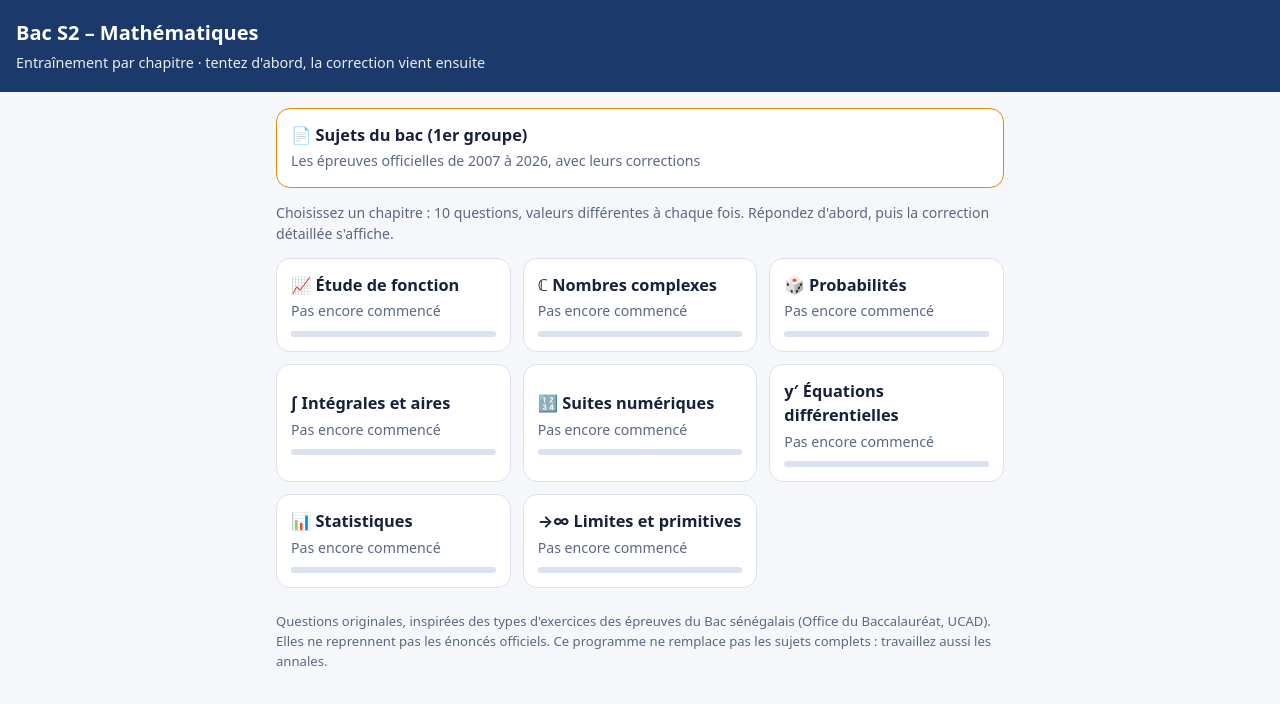
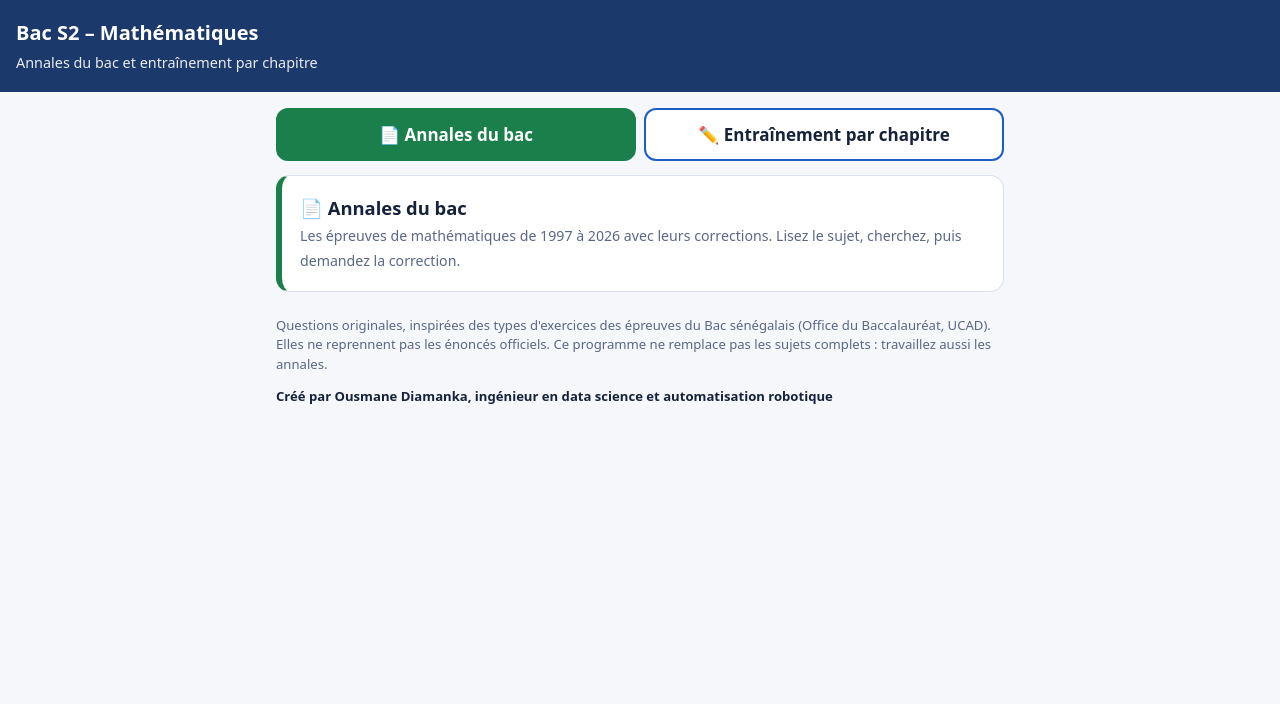
Before and after one commit to diamanka/bac-s2-maths-senegal, a plain HTML site: page index.html in a window 1280 px wide. Drawn offline with Linux system fonts and the light colour scheme.

Commit message:
Add files via upload

```diff
--- a/index.html
+++ b/index.html
@@ -42,12 +42,21 @@ button.g{background:transparent;color:var(--pri);border:1px solid var(--line)}
 .back{margin:0 0 4px;background:none;border:0;color:var(--pri);font:inherit;cursor:pointer;padding:6px 0}
 footer{max-width:760px;margin:8px auto 28px;padding:0 16px;color:var(--mut);font-size:.82rem}
 .big{font-size:2rem;font-weight:700;margin:6px 0}
+.tabs{display:flex;gap:8px;margin:0 0 14px}
+.tab{flex:1;padding:12px 8px;border:2px solid var(--line);border-radius:12px;background:var(--card);color:var(--ink);font:inherit;font-weight:600;cursor:pointer}
+.tab.t-ann.on{background:#1a7f4b;border-color:#1a7f4b;color:#fff}
+.tab.t-ent.on{background:#1b5fc4;border-color:#1b5fc4;color:#fff}
+.tab.t-ann{border-color:#1a7f4b}.tab.t-ent{border-color:#1b5fc4}
+.ann{display:block;text-decoration:none;border-left:6px solid #1a7f4b;padding:18px}
+.ann b{font-size:1.15rem}
+.grid .ch{border-top:4px solid #1b5fc4}
+.by{margin-top:12px;font-weight:600;color:var(--ink)}
 </style>
 </head>
 <body>
-<header><h1>Bac S2 – Mathématiques</h1><p>Entraînement par chapitre · tentez d'abord, la correction vient ensuite</p></header>
+<header><h1>Bac S2 – Mathématiques</h1><p>Annales du bac et entraînement par chapitre</p></header>
 <main id="app"></main>
-<footer>Questions originales, inspirées des types d'exercices des épreuves du Bac sénégalais (Office du Baccalauréat, UCAD). Elles ne reprennent pas les énoncés officiels. Ce programme ne remplace pas les sujets complets : travaillez aussi les annales.</footer>
+<footer>Questions originales, inspirées des types d'exercices des épreuves du Bac sénégalais (Office du Baccalauréat, UCAD). Elles ne reprennent pas les énoncés officiels. Ce programme ne remplace pas les sujets complets : travaillez aussi les annales.<div class="by">Créé par Ousmane Diamanka, ingénieur en data science et automatisation robotique</div></footer>
 
 <script id="engine">
 /* ===== Moteur de questions ===== */
@@ -200,11 +209,19 @@ var app=document.getElementById("app");
 var store={get:function(k){try{return JSON.parse(localStorage.getItem(k))}catch(e){return null}},set:function(k,v){try{localStorage.setItem(k,JSON.stringify(v))}catch(e){}}};
 var prog=store.get("bacs2")||{};
 function save(){store.set("bacs2",prog)}
+var tab=store.get("bacs2tab")||"ann";
 function home(){
- var h='<a class="ch" href="sujets.html" style="display:block;text-decoration:none;margin-bottom:12px;border-color:var(--acc)"><b>📄 Sujets du bac (1er groupe)</b><small>Les épreuves officielles de 2007 à 2026, avec leurs corrections</small></a><p class="hint">Choisissez un chapitre : 10 questions, valeurs différentes à chaque fois. Répondez d\'abord, puis la correction détaillée s\'affiche.</p><div class="grid">';
- ENGINE.CH.forEach(function(c){var p=prog[c.id]||{t:0,ok:0},pc=p.t?Math.round(100*p.ok/p.t):0;
-  h+='<button class="ch" data-ch="'+c.id+'"><b>'+c.ico+' '+c.nom+'</b><small>'+(p.t?p.ok+' bonnes réponses sur '+p.t+' ('+pc+' %)':'Pas encore commencé')+'</small><div class="bar"><i style="width:'+pc+'%"></i></div></button>'});
- h+='</div>';app.innerHTML=h;
+ var h='<div class="tabs"><button class="tab t-ann'+(tab==="ann"?' on':'')+'" data-t="ann">📄 Annales du bac</button><button class="tab t-ent'+(tab==="ent"?' on':'')+'" data-t="ent">✏️ Entraînement par chapitre</button></div>';
+ if(tab==="ann"){
+  h+='<a class="ch ann" href="sujets.html"><b>📄 Annales du bac</b><small>Les épreuves de mathématiques de 1997 à 2026 avec leurs corrections. Lisez le sujet, cherchez, puis demandez la correction.</small></a>';
+ }else{
+  h+='<p class="hint">Choisissez un chapitre : 10 questions, valeurs différentes à chaque fois. Répondez d\'abord, puis la correction détaillée s\'affiche.</p><div class="grid">';
+  ENGINE.CH.forEach(function(c){var p=prog[c.id]||{t:0,ok:0},pc=p.t?Math.round(100*p.ok/p.t):0;
+   h+='<button class="ch" data-ch="'+c.id+'"><b>'+c.ico+' '+c.nom+'</b><small>'+(p.t?p.ok+' bonnes réponses sur '+p.t+' ('+pc+' %)':'Pas encore commencé')+'</small><div class="bar"><i style="width:'+pc+'%"></i></div></button>'});
+  h+='</div>';
+ }
+ app.innerHTML=h;
+ [].forEach.call(app.querySelectorAll(".tab"),function(b){b.onclick=function(){tab=b.getAttribute("data-t");store.set("bacs2tab",tab);home()}});
  [].forEach.call(app.querySelectorAll(".ch[data-ch]"),function(b){b.onclick=function(){start(b.getAttribute("data-ch"))}});
 }
 function start(ch){
--- a/sw.js
+++ b/sw.js
@@ -1,4 +1,4 @@
-var CACHE="bac-s2-v10";
+var CACHE="bac-s2-v11";
 var FILES=["./","index.html","manifest.json","icon-192.png","icon-512.png","sujets.html"];
 self.addEventListener("install",function(e){e.waitUntil(caches.open(CACHE).then(function(c){return c.addAll(FILES)}).then(function(){return self.skipWaiting()}))});
 self.addEventListener("activate",function(e){e.waitUntil(caches.keys().then(function(ks){return Promise.all(ks.filter(function(k){return k!==CACHE}).map(function(k){return caches.delete(k)}))}).then(function(){return self.clients.claim()}))});
```
Also changed, not shown: sujets.html (+6 -6 lines).
